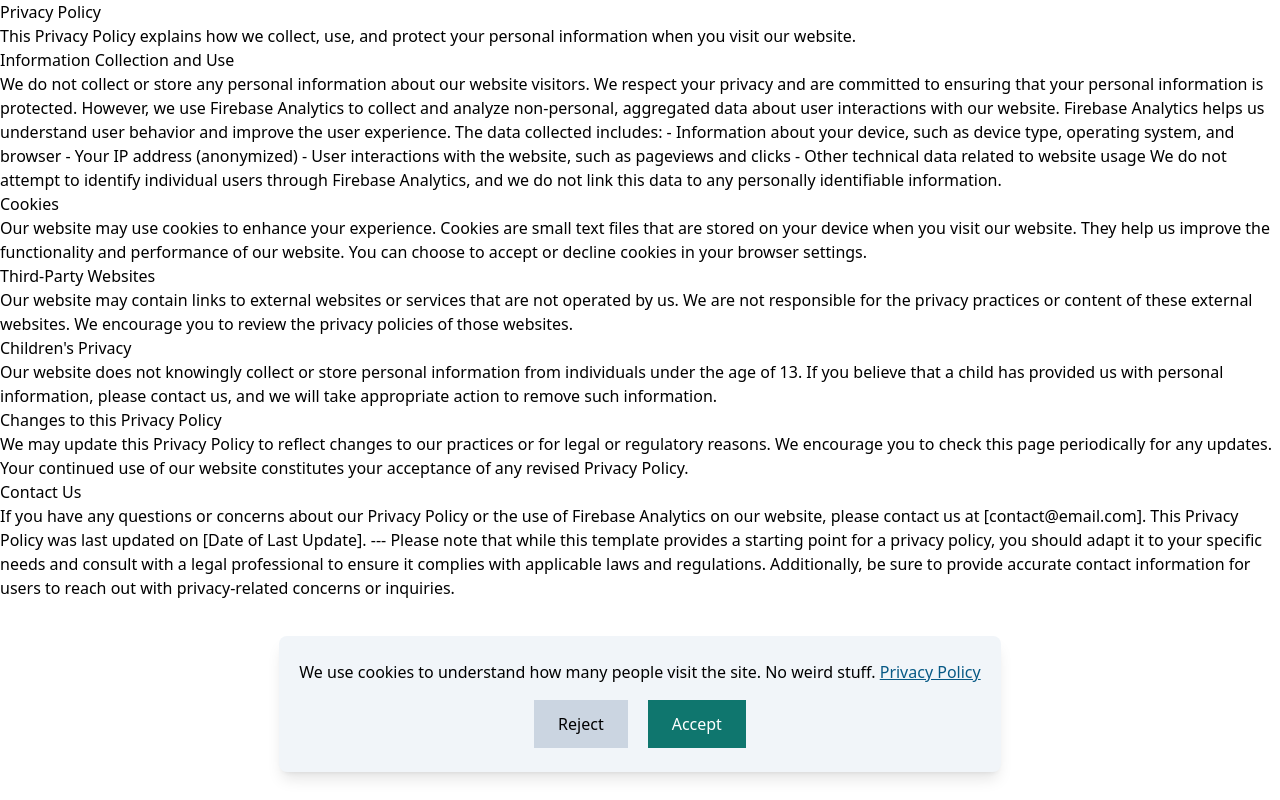
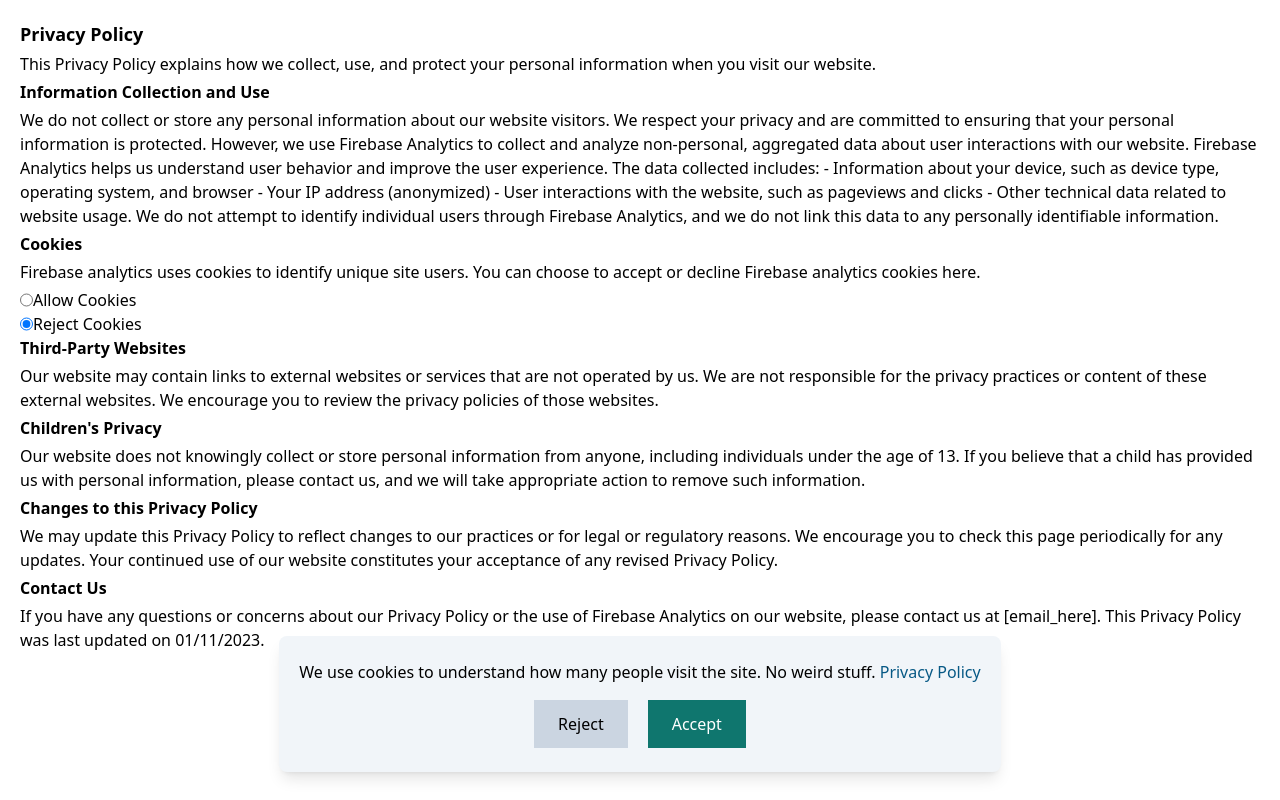
Before and after one commit to mcrav/funro-map, a Next.js app: page /privacy in a window 1280 px wide. Built offline with nearby package versions, Linux system fonts and the light colour scheme.

Commit message:
Update privacy and T&Cs (#8)
* Update privacy and T&Cs

* Fix build errors

* Add to search console

```diff
--- /dev/null
+++ b/public/google534e6a99d08c588c.html
@@ -0,0 +1 @@
+google-site-verification: google534e6a99d08c588c.html
--- a/src/components/map/map.tsx
+++ b/src/components/map/map.tsx
@@ -4,7 +4,7 @@ export const Map = () => {
   const { mapContainer } = useMap();
 
   return (
-    <div className="relative h-screen w-full">
+    <div className="relative h-screen w-screen">
       <div ref={mapContainer} className="map-container h-full w-full" />
     </div>
   );
--- /dev/null
+++ b/src/components/navbar.tsx
@@ -0,0 +1,84 @@
+import { useEffect, useRef, useState } from "react";
+import { A, H1, H2 } from "./typography";
+
+export const Navbar = () => {
+  const menuRef = useRef<HTMLUListElement | null>(null);
+  const buttonRef = useRef<HTMLButtonElement | null>(null);
+  const [showMenu, setShowMenu] = useState(false);
+  const toggleMenu = () => setShowMenu((show) => !show);
+  useEffect(() => {
+    // eslint-disable-next-line
+    const listener = (e: any) => {
+      // @ts-ignore
+      // eslint-disable-next-line
+      if (
+        showMenu &&
+        menuRef.current &&
+        // eslint-disable-next-line
+        !menuRef.current.contains(e.target) &&
+        // eslint-disable-next-line
+        !buttonRef.current?.contains(e.target)
+      ) {
+        console.log("hide menu");
+        setShowMenu(false);
+      }
+    };
+    window.addEventListener("click", listener);
+    window.addEventListener("touchstart", listener);
+    return () => {
+      window.removeEventListener("click", listener);
+      window.removeEventListener("touchstart", listener);
+    };
+    // eslint-disable-next-line
+  }, [menuRef, showMenu]);
+  return (
+    <nav className="fixed left-0 top-0 z-50 m-0 w-full bg-sky-950 text-center text-white shadow-lg">
+      <div className="ml-auto inline-flex flex-col p-3">
+        <H1>The Funro Map</H1>
+        <H2>{"Because size isn't everything..."}</H2>
+      </div>
+      <span
+        className="absolute right-0 top-0 m-6 inline-flex flex-col items-center justify-center"
+        ref={buttonRef}
+      >
+        <button onClick={toggleMenu} className="text-white">
+          <svg
+            xmlns="http://www.w3.org/2000/svg"
+            className="h-6 w-6"
+            fill="none"
+            viewBox="0 0 24 24"
+            stroke="currentColor"
+          >
+            <path
+              strokeLinecap="round"
+              strokeLinejoin="round"
+              strokeWidth="2"
+              d="M4 6h16M4 12h16M4 18h16"
+            />
+          </svg>
+        </button>
+      </span>
+      <div
+        className={`${
+          showMenu ? "block" : "hidden"
+        } relative w-auto  text-black`}
+      >
+        <ul
+          className="absolute right-0 top-0 flex flex-col items-center bg-white p-5 drop-shadow-lg"
+          ref={menuRef}
+        >
+          <li>
+            <A target="_blank" className="" href="/privacy">
+              Privacy Policy
+            </A>
+          </li>
+          <li>
+            <A target="_blank" className="" href="/terms">
+              Terms & Conditions
+            </A>
+          </li>
+        </ul>
+      </div>
+    </nav>
+  );
+};
--- a/src/components/typography.tsx
+++ b/src/components/typography.tsx
@@ -19,7 +19,7 @@ export const H2: FunctionComponent<TypographyProps> = ({
   children,
   className,
 }) => {
-  return <h2 className={className}>{children}</h2>;
+  return <h2 className={classnames(className, "font-semibold")}>{children}</h2>;
 };
 
 export const H3: FunctionComponent<TypographyProps> = ({
@@ -64,7 +64,7 @@ export const A: FunctionComponent<
     <a
       href={href}
       target={target}
-      className={classNames(className, "text-sky-800 hover:text-sky-600 underline")}
+      className={classNames(className, "text-sky-800 hover:text-sky-600")}
     >
       {children}
     </a>
--- a/src/pages/index.tsx
+++ b/src/pages/index.tsx
@@ -3,7 +3,8 @@ import Head from "next/head";
 import { useEffect, useState } from "react";
 import { InfoModal } from "~/components/info-modal";
 import { Map } from "~/components/map/map";
-import { A, H1, H2 } from "~/components/typography";
+import { Navbar } from "~/components/navbar";
+import { A } from "~/components/typography";
 import { LocalStorageKeys } from "~/constants";
 
 const Home: NextPage = () => {
@@ -44,10 +45,7 @@ const Home: NextPage = () => {
         <meta property="og:url" content="https://funromap.web.app" />
       </Head>
       <main className="">
-        <div className="fixed left-0 top-0 z-50 m-0 flex w-full flex-col items-center bg-sky-950 p-3 text-white shadow-lg">
-          <H1>The Funro Map</H1>
-          <H2>{"Because size isn't everything..."}</H2>
-        </div>
+        <Navbar />
         <Map />
         <InfoModal
           show={showInfoModal}
--- a/src/pages/privacy.tsx
+++ b/src/pages/privacy.tsx
@@ -1,24 +1,48 @@
+import { getAnalytics } from "firebase/analytics";
 import { type NextPage } from "next";
 import Head from "next/head";
+import { useEffect, useState } from "react";
+import { H1, H2, P } from "~/components/typography";
+import { LocalStorageKeys } from "~/constants";
+import { firebaseApp } from "~/utils/firebase";
 
 const Privacy: NextPage = () => {
+  const [cookiesAllowed, setCookiesAllowed] = useState(false);
+
+  useEffect(() => {
+    const accepted = localStorage.getItem(
+      LocalStorageKeys.COOKIE_POPUP_ACCEPTED
+    );
+
+    setCookiesAllowed(!!accepted);
+  }, []);
+
+  const onAllowCookies = () => {
+    setCookiesAllowed(true);
+    firebaseApp.automaticDataCollectionEnabled = true;
+    getAnalytics(firebaseApp);
+  };
+
+  const onRejectCookies = () => {
+    setCookiesAllowed(false);
+    firebaseApp.automaticDataCollectionEnabled = false;
+  };
+
   return (
     <>
       <Head>
-        <title>
-          Funro Map - The 150 best rated mountains in Scotland of any size
-        </title>
-        <meta name="description" content="Generated by create-t3-app" />
+        <title>Funro Map - Privacy Policy</title>
+        <meta name="description" content="Privacy Policy" />
         <link rel="icon" href="/favicon.ico" />
       </Head>
-      <main>
-        <h1>Privacy Policy</h1>
-        <p>
+      <main className="p-5">
+        <H1>Privacy Policy</H1>
+        <P>
           This Privacy Policy explains how we collect, use, and protect your
           personal information when you visit our website.{" "}
-        </p>
-        <h2>Information Collection and Use</h2>
-        <p>
+        </P>
+        <H2>Information Collection and Use</H2>
+        <P>
           {" "}
           We do not collect or store any personal information about our website
           visitors. We respect your privacy and are committed to ensuring that
@@ -29,56 +53,69 @@ const Privacy: NextPage = () => {
           collected includes: - Information about your device, such as device
           type, operating system, and browser - Your IP address (anonymized) -
           User interactions with the website, such as pageviews and clicks -
-          Other technical data related to website usage We do not attempt to
+          Other technical data related to website usage. We do not attempt to
           identify individual users through Firebase Analytics, and we do not
           link this data to any personally identifiable information.{" "}
-        </p>
-        <h2>Cookies</h2>
-        <p>
+        </P>
+        <H2>Cookies</H2>
+        <P>
           {" "}
-          Our website may use cookies to enhance your experience. Cookies are
-          small text files that are stored on your device when you visit our
-          website. They help us improve the functionality and performance of our
-          website. You can choose to accept or decline cookies in your browser
-          settings.{" "}
-        </p>
-        <h2>Third-Party Websites</h2>
-        <p>
+          Firebase analytics uses cookies to identify unique site users. You can
+          choose to accept or decline Firebase analytics cookies here.
+        </P>
+        <fieldset className="flex flex-col">
+          <div className="flex">
+            <input
+              id="allow"
+              name="allow"
+              type="radio"
+              onClick={onAllowCookies}
+              checked={cookiesAllowed}
+            />
+            <label htmlFor="allow">Allow Cookies</label>
+          </div>
+          <div className="flex">
+            <input
+              id="reject"
+              name="reject"
+              type="radio"
+              onClick={onRejectCookies}
+              checked={!cookiesAllowed}
+            />
+            <label htmlFor="reject">Reject Cookies</label>
+          </div>
+        </fieldset>
+        <H2>Third-Party Websites</H2>
+        <P>
           {" "}
           Our website may contain links to external websites or services that
           are not operated by us. We are not responsible for the privacy
           practices or content of these external websites. We encourage you to
           review the privacy policies of those websites.{" "}
-        </p>
-        <h2>{"Children's Privacy"}</h2>
-        <p>
+        </P>
+        <H2>{"Children's Privacy"}</H2>
+        <P>
           {" "}
           Our website does not knowingly collect or store personal information
-          from individuals under the age of 13. If you believe that a child has
-          provided us with personal information, please contact us, and we will
-          take appropriate action to remove such information.{" "}
-        </p>
-        <h2>Changes to this Privacy Policy</h2>
-        <p>
+          from anyone, including individuals under the age of 13. If you believe
+          that a child has provided us with personal information, please contact
+          us, and we will take appropriate action to remove such information.{" "}
+        </P>
+        <H2>Changes to this Privacy Policy</H2>
+        <P>
           {" "}
           We may update this Privacy Policy to reflect changes to our practices
           or for legal or regulatory reasons. We encourage you to check this
           page periodically for any updates. Your continued use of our website
           constitutes your acceptance of any revised Privacy Policy.{" "}
-        </p>
-        <h2>Contact Us</h2>
-        <p>
+        </P>
+        <H2>Contact Us</H2>
+        <P>
           {" "}
           If you have any questions or concerns about our Privacy Policy or the
           use of Firebase Analytics on our website, please contact us at
-          [contact@email.com]. This Privacy Policy was last updated on [Date of
-          Last Update]. --- Please note that while this template provides a
-          starting point for a privacy policy, you should adapt it to your
-          specific needs and consult with a legal professional to ensure it
-          complies with applicable laws and regulations. Additionally, be sure
-          to provide accurate contact information for users to reach out with
-          privacy-related concerns or inquiries.
-        </p>
+          [email_here]. This Privacy Policy was last updated on 01/11/2023.
+        </P>
       </main>
     </>
   );
```
Also changed, not shown: src/pages/terms.tsx (added, +36 -0 lines), 1 other file (tests, documents, lock files or other folders).
